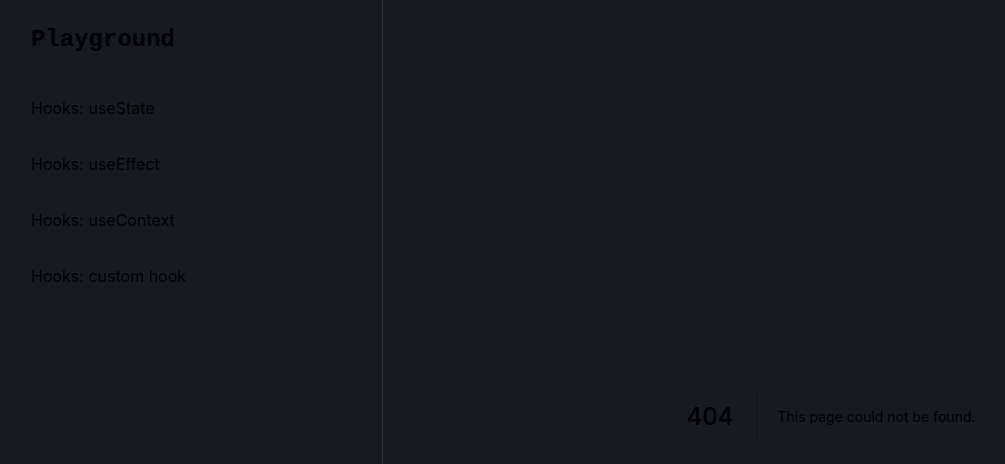
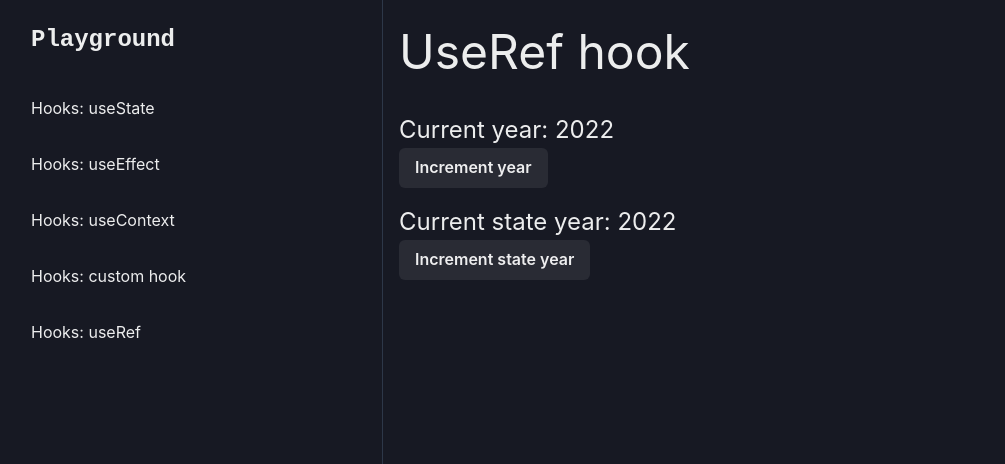
Before and after one commit to dominik-selmeci/react-nextjs-playground, a Next.js app: page /hooks/use-ref in a window 1280 px wide. Before the commit this address had no page. Shown: the top 464 px of the page, without its empty margins (1-1006 px from the left). Built offline with nearby package versions, Linux system fonts and the light colour scheme.

Commit message:
feat: add useRef hook page

```diff
--- a/components/Sidebar.tsx
+++ b/components/Sidebar.tsx
@@ -22,6 +22,7 @@ const LINK_ITEMS: LinkItemProps[] = [
   { name: 'Hooks: useEffect', route: '/hooks/use-effect' },
   { name: 'Hooks: useContext', route: '/hooks/use-context' },
   { name: 'Hooks: custom hook', route: '/hooks/custom-hook' },
+  { name: 'Hooks: useRef', route: '/hooks/use-ref' },
 ]
 
 interface SidebarProps extends BoxProps {
--- /dev/null
+++ b/pages/hooks/use-ref.tsx
@@ -0,0 +1,41 @@
+import { Button, Text } from '@chakra-ui/react'
+import { useRef, useState } from 'react'
+
+export default function UseRef() {
+  const currentYear = new Date().getFullYear()
+
+  // useRef is basically a JS object,
+  // which on every render cycle has its current value
+  const year = useRef(currentYear)
+  const [stateYear, setStateYear] = useState(currentYear)
+
+  // a good candidate for useRef is
+  // the reference of some created html element
+  const htmlEl = useRef<null | HTMLParagraphElement>()
+  console.log(htmlEl)
+
+  // also you can use useRef inside custom hooks if you want to preserve
+  // the same values when the hook is called multiple times
+
+  return (
+    <>
+      <Text fontSize="5xl">UseRef hook</Text>
+      <br />
+      <Text fontSize="2xl">Current year: {year.current}</Text>
+
+      {/* change of the useRef value doesnt do re-render */}
+      <Button onClick={() => year.current++}>Increment year</Button>
+
+      <Text fontSize="2xl" mt={4}>
+        Current state year: {stateYear}
+      </Text>
+
+      {/* change of the useState value will trigger re-render */}
+      <Button onClick={() => setStateYear((year) => ++year)}>
+        Increment state year
+      </Button>
+
+      <p ref={(el) => (htmlEl.current = el)}></p>
+    </>
+  )
+}
```
